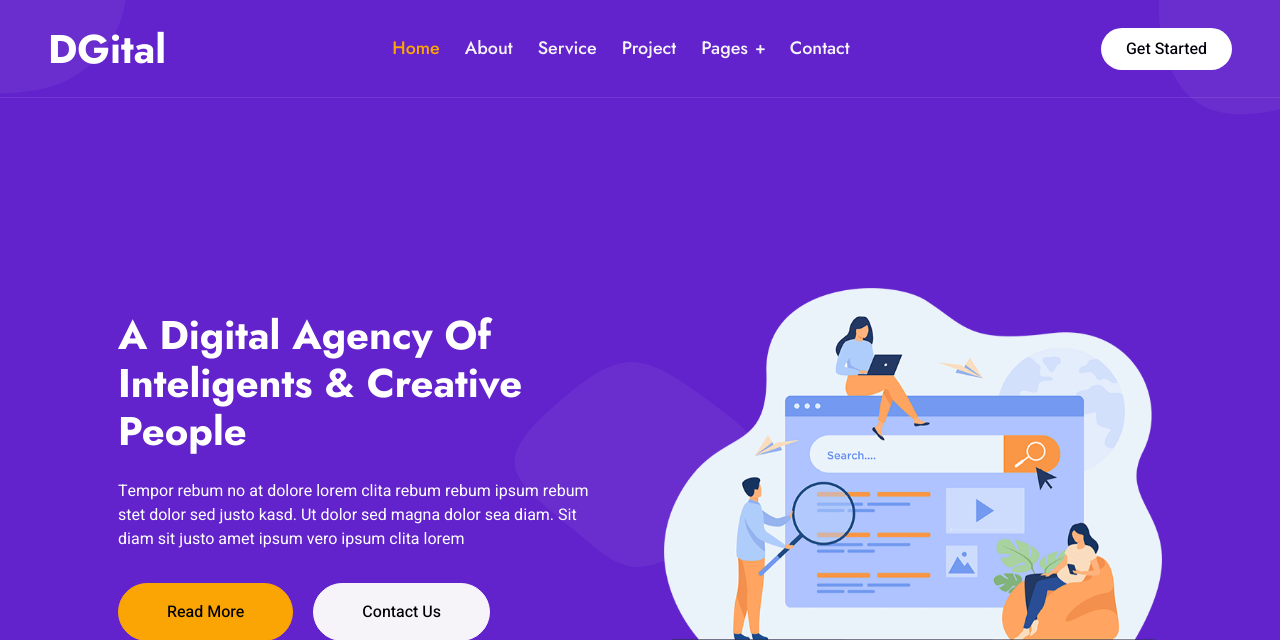
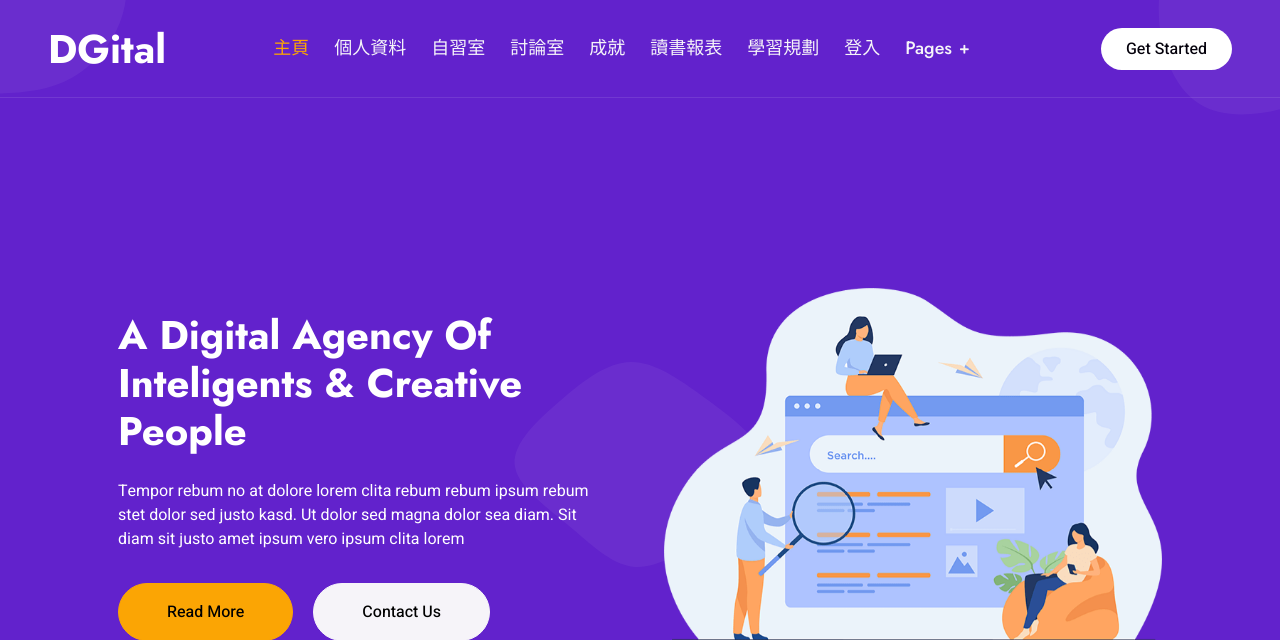
Before and after one commit to SasakiYuki0526/learn-it-well-digital, a Django app: page / in a window 1280 px wide. Shown: the top 640 px of the page. Run offline with Django 4.2, Linux system fonts and the light colour scheme; some libraries are stand-ins or nearby versions.

Commit message:
make it better

```diff
--- a/templates/index.html
+++ b/templates/index.html
@@ -55,10 +55,14 @@
                 </button>
                 <div class="collapse navbar-collapse" id="navbarCollapse">
                     <div class="navbar-nav mx-auto py-0">
-                        <a href="/index/" class="nav-item nav-link active">Home</a>
-                        <a href="/about/" class="nav-item nav-link">About</a>
-                        <a href="/service/" class="nav-item nav-link">Service</a>
-                        <a href="/project/" class="nav-item nav-link">Project</a>
+                        <a href="/index/" class="nav-item nav-link active">主頁</a>
+                        <a href="/about/" class="nav-item nav-link">個人資料</a>
+                        <a href="/service/" class="nav-item nav-link">自習室</a>
+                        <a href="/project/" class="nav-item nav-link">討論室</a>
+                        <a href="/contact/" class="nav-item nav-link">成就</a>
+                        <a href="/contact/" class="nav-item nav-link">讀書報表</a>
+                        <a href="/contact/" class="nav-item nav-link">學習規劃</a>
+                        <a href="/contact/" class="nav-item nav-link">登入</a>
                         <div class="nav-item dropdown">
                             <a href="#" class="nav-link dropdown-toggle" data-bs-toggle="dropdown">Pages</a>
                             <div class="dropdown-menu m-0">
@@ -67,7 +71,6 @@
                                 <a href="404.html" class="dropdown-item">404 Page</a>
                             </div>
                         </div>
-                        <a href="/contact/" class="nav-item nav-link">Contact</a>
                     </div>
                     <a href="" class="btn rounded-pill py-2 px-4 ms-3 d-none d-lg-block">Get Started</a>
                 </div>
```
